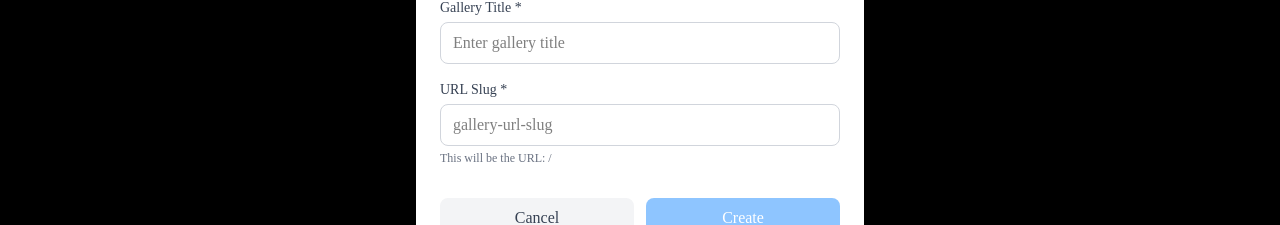
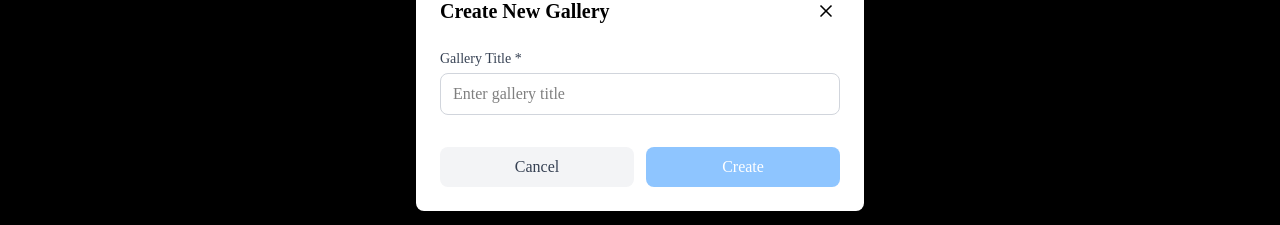
Before and after one commit to codbcks/alines-art-portfolio, a Next.js app: page /admin in a window 1280 px wide. Both pictures are taken after a click on the button 314 px from the left and 228 px from the top of the page. Shown: the part 308-533 px from the top of the page. Built offline with nearby package versions, Linux system fonts and the light colour scheme; no server answers; the database is empty; a web font is replaced by a local one.

Commit message:
removed slug editing

```diff
--- a/src/components/form/gallery-form.tsx
+++ b/src/components/form/gallery-form.tsx
@@ -27,8 +27,6 @@ const GalleryForm: React.FC<GalleryFormProps> = ({ gallery, onSubmit, onClose })
 
   // Auto-generate slug from title
   useEffect(() => {
-    if (!gallery) {
-      // Only auto-generate for new galleries
     const newSlug = title
       .toLowerCase()
       .replace(/[^a-z0-9\s-]/g, '')
@@ -36,8 +34,7 @@ const GalleryForm: React.FC<GalleryFormProps> = ({ gallery, onSubmit, onClose })
       .replace(/-+/g, '-')
       .trim();
     setSlug(newSlug);
-    }
-  }, [title, gallery]);
+  }, [title]);
 
   const handleSubmit = async (e: React.FormEvent) => {
     e.preventDefault();
@@ -45,7 +42,7 @@ const GalleryForm: React.FC<GalleryFormProps> = ({ gallery, onSubmit, onClose })
 
     setLoading(true);
     try {
-      await onSubmit({ title: title.trim(), slug: slug.trim() });
+      onSubmit({ title: title.trim(), slug: slug.trim() });
     } finally {
       setLoading(false);
     }
@@ -82,24 +79,6 @@ const GalleryForm: React.FC<GalleryFormProps> = ({ gallery, onSubmit, onClose })
             />
           </div>
 
-          <div>
-            <label htmlFor="slug" className="mb-1 block text-sm font-medium text-gray-700">
-              URL Slug *
-            </label>
-            <input
-              type="text"
-              id="slug"
-              value={slug}
-              onChange={(e) => setSlug(e.target.value)}
-              className="w-full rounded-lg border border-gray-300 px-3 py-2 focus:border-transparent focus:outline-none focus:ring-2 focus:ring-blue-500"
-              placeholder="gallery-url-slug"
-              required
-              pattern="[a-z0-9-]+"
-              title="Only lowercase letters, numbers, and hyphens allowed"
-            />
-            <p className="mt-1 text-xs text-gray-500">This will be the URL: /{slug}</p>
-          </div>
-
           <div className="flex space-x-3 pt-4">
             <button
               type="button"
```
Lines whose indentation alone changed are shown as unchanged.
